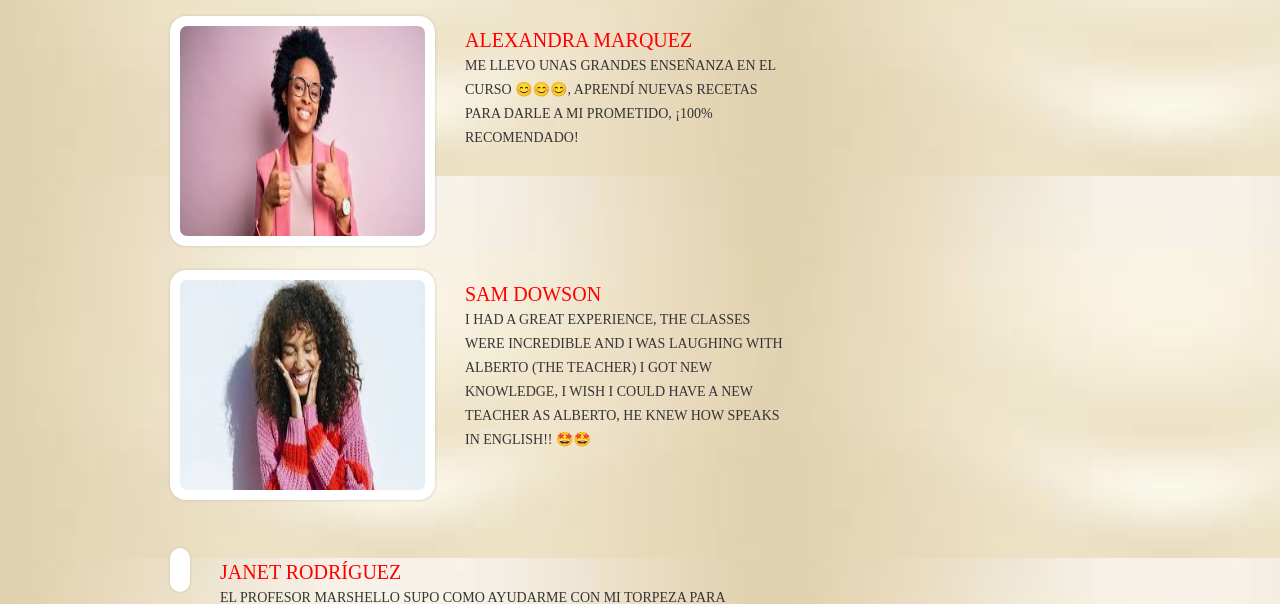
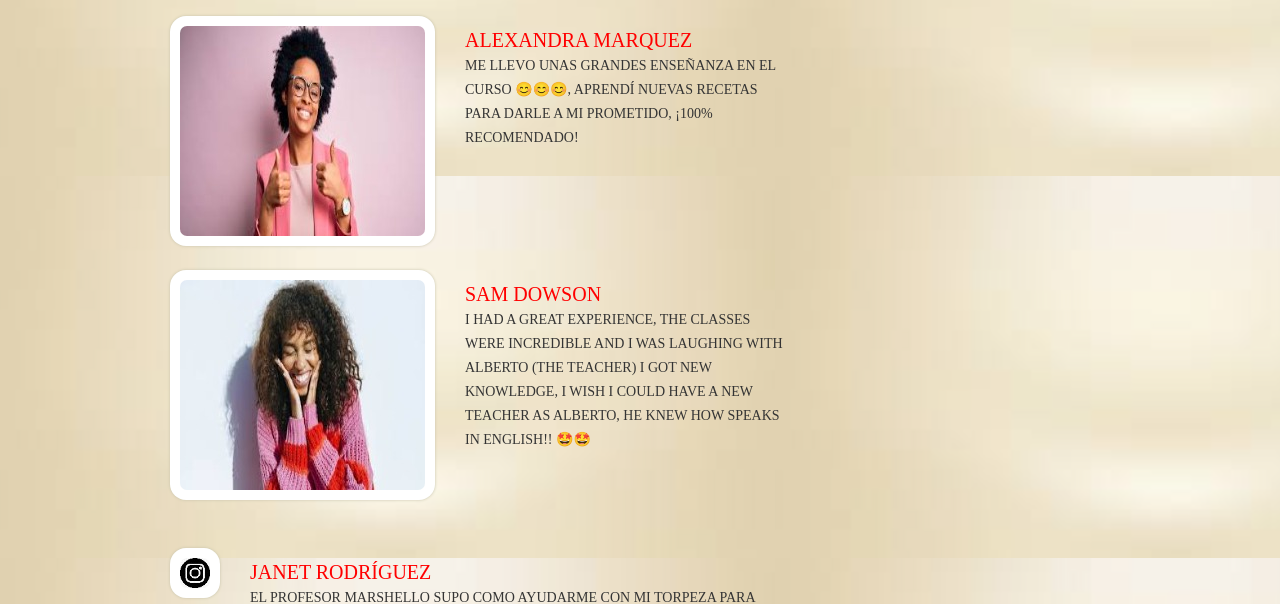
Before and after one commit to NochesBuenas/BonAppetit03, a plain HTML site: page RepositorioBonAppetti/opinions.html in a window 1280 px wide. Shown: the part 206-810 px from the top of the page. Drawn offline with Linux system fonts and the light colour scheme; a web font is replaced by a local one.

Commit message:
cambio foto

```diff
--- a/RepositorioBonAppetti/opinions.html
+++ b/RepositorioBonAppetti/opinions.html
@@ -60,7 +60,7 @@
         <div class="clear"></div>
         </li>
         <li>
-        <figure class="box-img"><img src="images/page5-img4.jpg" alt=""></figure>
+        <figure class="box-img"><img src="images/download (55).jpeg" alt=""></figure>
         <div class="overflow">
             <h4>Janet Rodríguez</h4>
             <p> El profesor Marshello supo como ayudarme con mi torpeza para cocinar, ¡No sabía ni calentar un agua bien! Gracias a Bon Appetit por su gran ayuda en darme un descuento para completar mi curso, espero que alguien lea esto para recomendarle este maravilloso curso!! Todos hicieron un gran trabajo.</p> <br><br>
```
